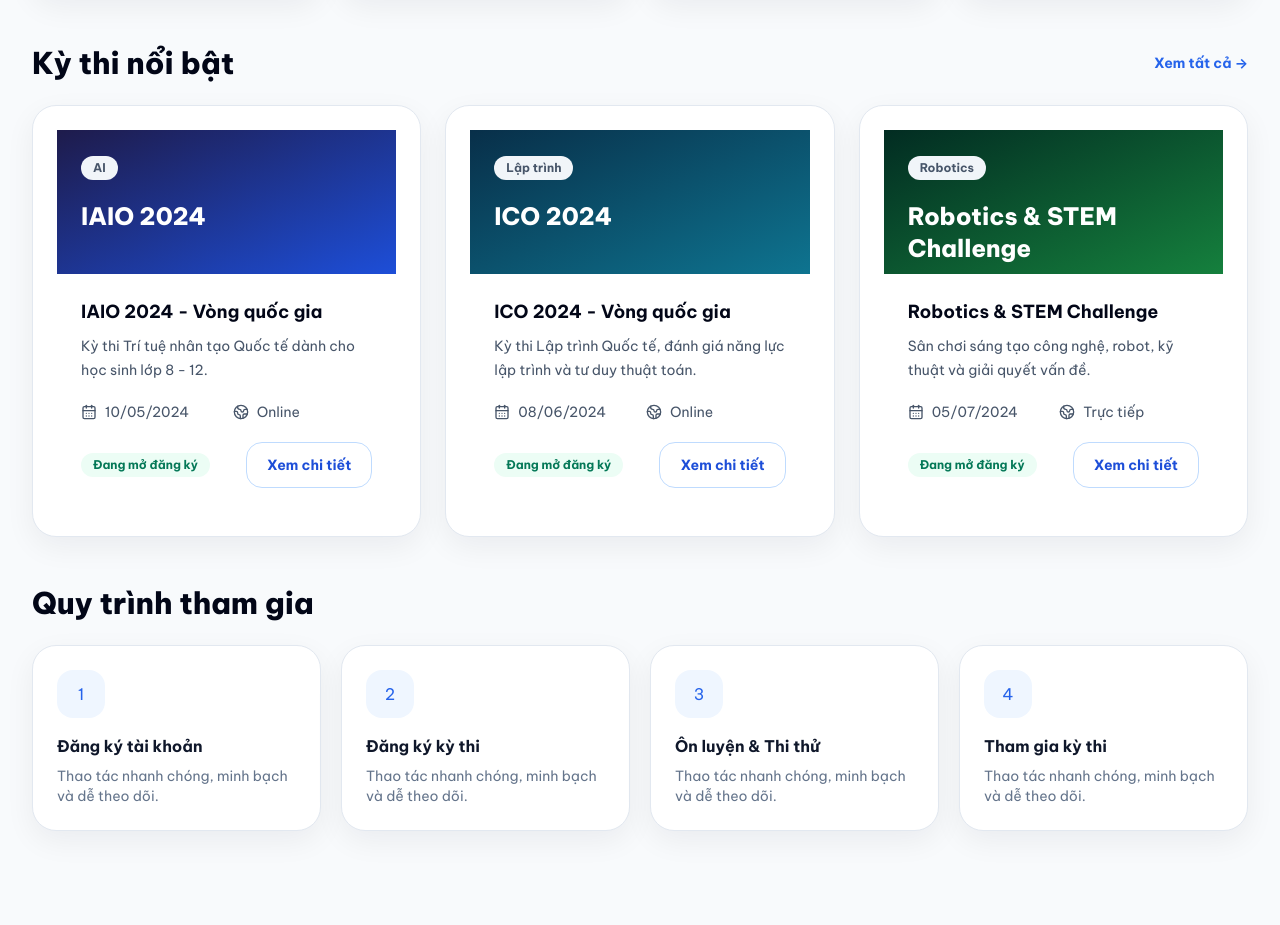
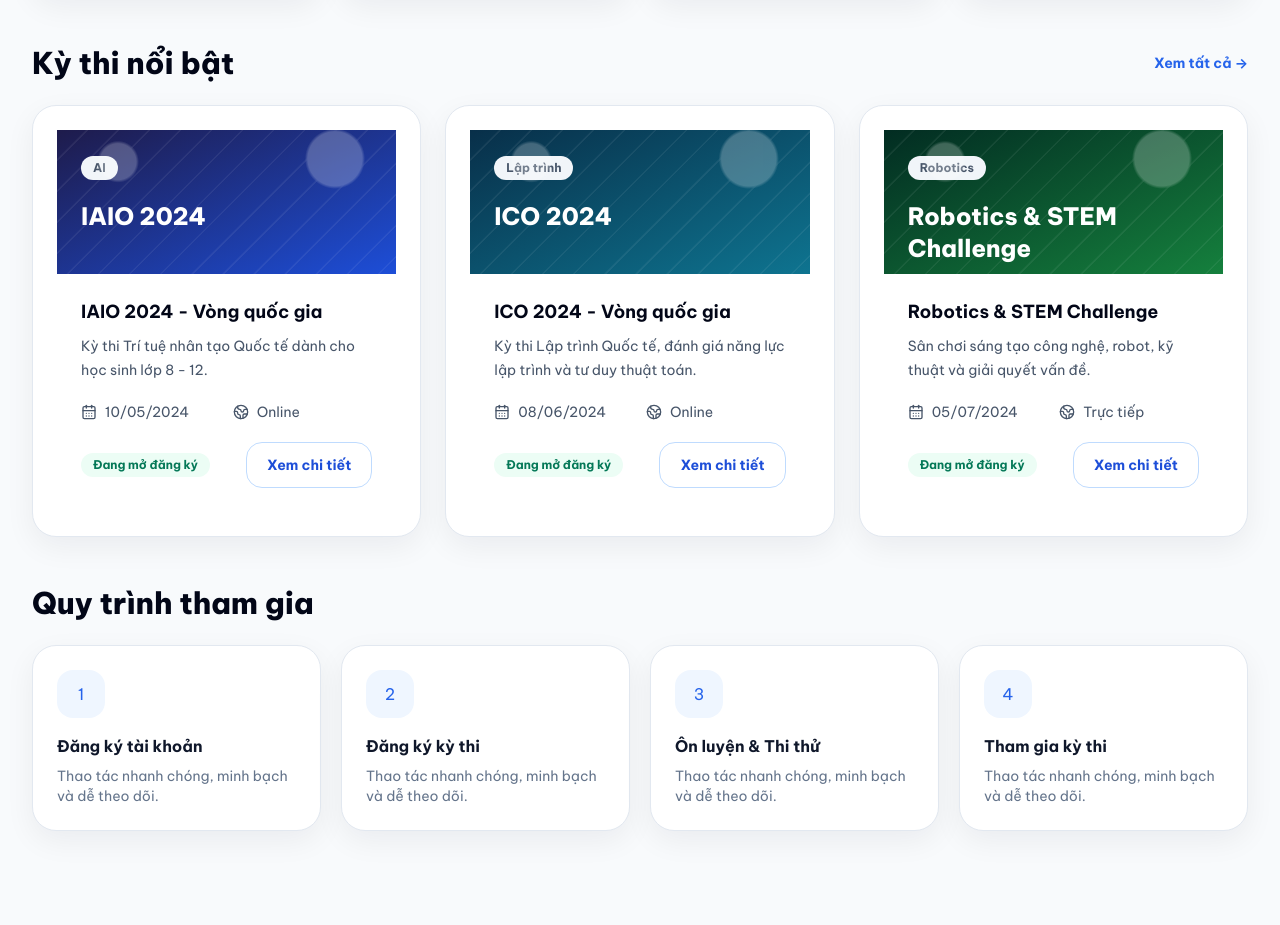
Before and after one commit to Lebinh10092003/FT-Khaothi, a React (Vite) app: page / in a window 1280 px wide. Shown: the part 900-1825 px from the top of the page. Built offline with nearby package versions, Linux system fonts and the light colour scheme.

Commit message:
Add image-like abstract visual overlays

```diff
--- a/src/styles.css
+++ b/src/styles.css
@@ -14,3 +14,14 @@
 .card-hover { transition: transform .2s ease, box-shadow .2s ease; }
 .card-hover:hover { transform: translateY(-3px); box-shadow: 0 18px 60px rgba(15, 23, 42, 0.10); }
 .exam-visual { min-height: 160px; }
+[class*="from-indigo-950"], [class*="from-sky-950"], [class*="from-emerald-950"], [class*="from-purple-950"], [class*="from-slate-950"], [class*="from-cyan-950"] {
+  position: relative;
+  overflow: hidden;
+}
+[class*="from-indigo-950"]::before, [class*="from-sky-950"]::before, [class*="from-emerald-950"]::before, [class*="from-purple-950"]::before, [class*="from-slate-950"]::before, [class*="from-cyan-950"]::before {
+  content: '';
+  position: absolute;
+  inset: 0;
+  opacity: .24;
+  background: radial-gradient(circle at 18% 22%, white 0 6%, transparent 7%), radial-gradient(circle at 82% 20%, white 0 9%, transparent 10%), repeating-linear-gradient(135deg, transparent 0 20px, rgba(255,255,255,.28) 21px 22px);
+}
```
